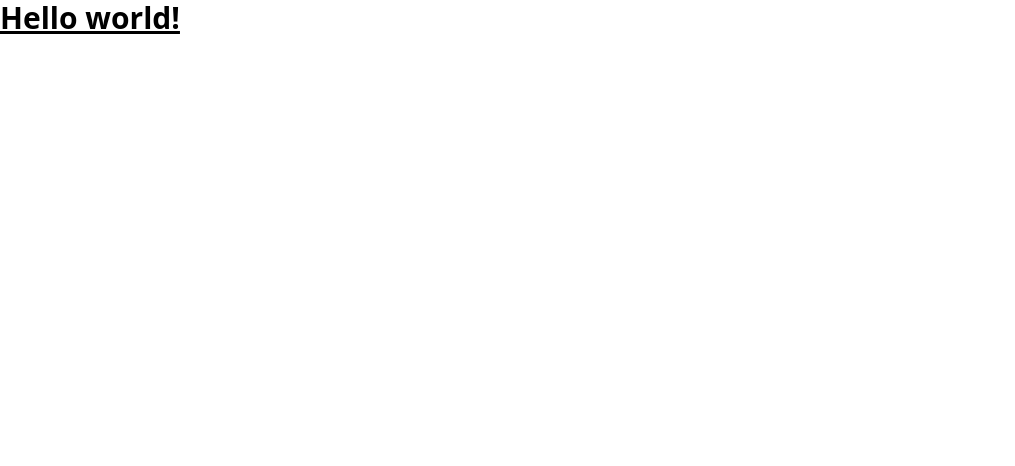
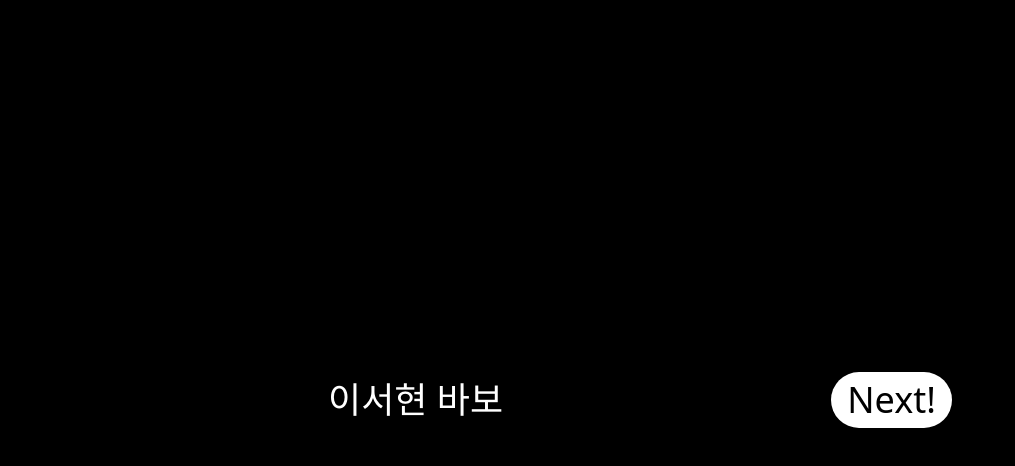
Before and after one commit to BlackBean99/Decono-Junction-Hack, a React (Vite) app in the folder FE/: page / in a window 1280 px wide. Shown: the top 466 px of the page, without its empty margins (0-1015 px from the left). Built offline with nearby package versions, Linux system fonts and the light colour scheme.

Commit message:
feat: add swiper boiler plate

```diff
--- a/FE/src/App.tsx
+++ b/FE/src/App.tsx
@@ -1,5 +1,27 @@
+import { Swiper, SwiperSlide } from "swiper/react";
+import { Keyboard, Pagination, Navigation } from "swiper/modules";
+
+import "swiper/css";
+import Page1 from "./pages/Page1";
+
 const App = () => {
-  return <h1 className="text-3xl font-bold underline">Hello world!</h1>;
+  return (
+    <Swiper
+      className="w-screen h-screen"
+      modules={[Keyboard, Pagination, Navigation]}
+      slidesPerView={1}
+      keyboard={{
+        enabled: true,
+      }}
+    >
+      <SwiperSlide>
+        <Page1 />
+      </SwiperSlide>
+      <SwiperSlide className="bg-blue-600"></SwiperSlide>
+      <SwiperSlide className="bg-amber-300"></SwiperSlide>
+      <SwiperSlide className="bg-amber-900"></SwiperSlide>
+    </Swiper>
+  );
 };
 
 export default App;
--- /dev/null
+++ b/FE/src/pages/Page1.tsx
@@ -0,0 +1,18 @@
+import { useSwiper } from "swiper/react";
+
+const Page1 = () => {
+  const sipwer = useSwiper();
+  return (
+    <div className="w-full h-full bg-black text-white flex justify-evenly items-center text-4xl">
+      이서현 바보
+      <button
+        className="bg-white text-black rounded-full py-2 px-4 hover:cursor-pointer"
+        onClick={() => sipwer.slideNext()}
+      >
+        Next!
+      </button>
+    </div>
+  );
+};
+
+export default Page1;
--- a/package.json
+++ b/package.json
@@ -4,6 +4,7 @@
 		"axios": "^1.4.0",
 		"jotai": "^2.3.1",
 		"lodash": "^4.17.21",
-		"react-icons": "^4.10.1"
+		"react-icons": "^4.10.1",
+		"swiper": "^10.2.0"
 	}
 }
```
Also changed, not shown: FE/src/main.tsx (+7 -7 lines), 1 other file (tests, documents, lock files or other folders).
